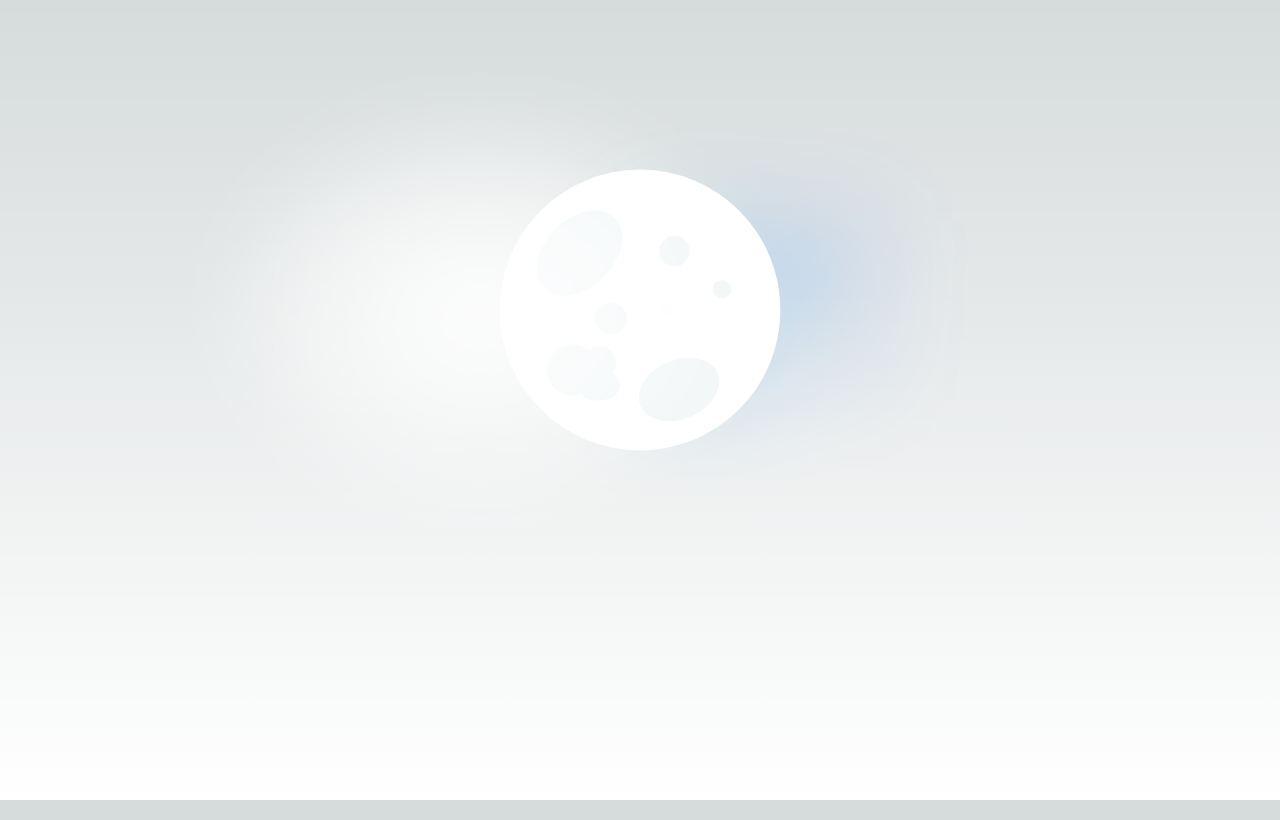
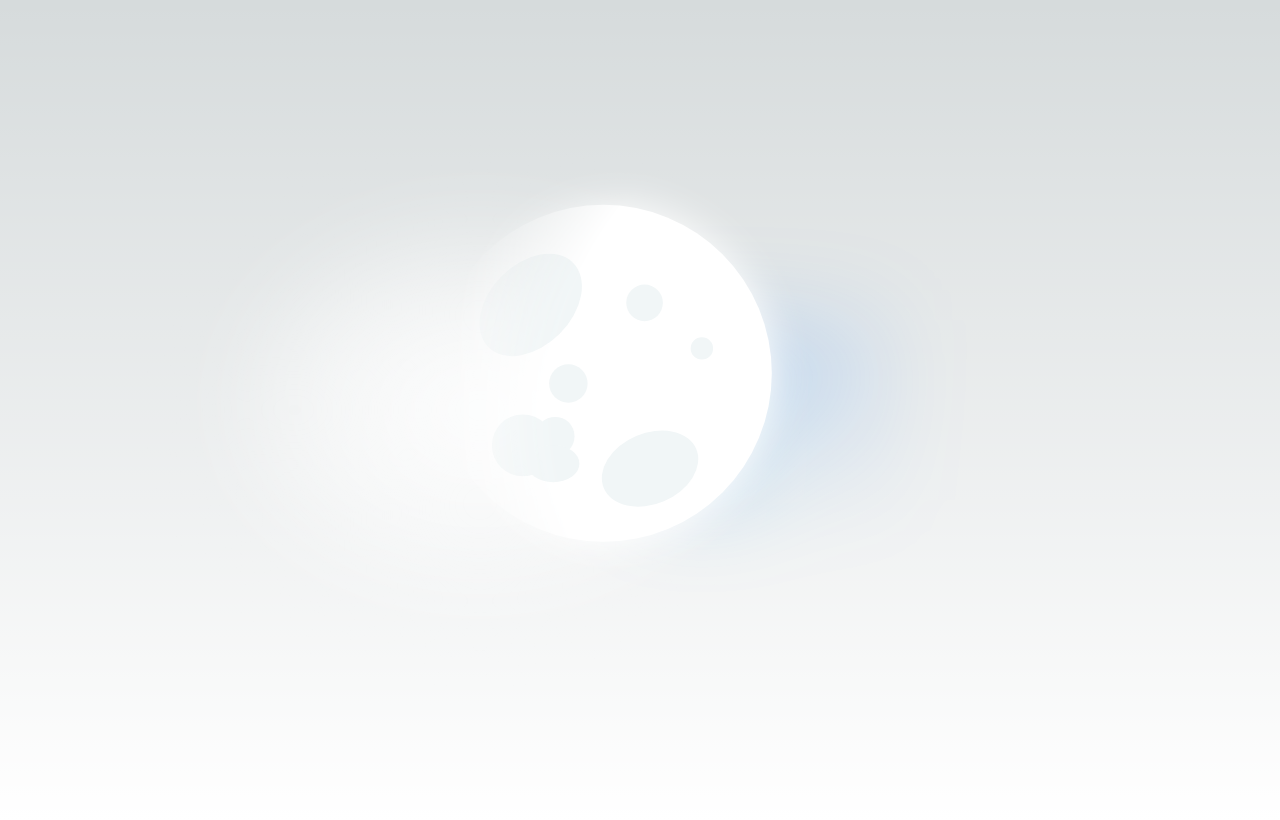
Before and after one commit to Adampatryk/moon-now, a Next.js app: page / in a window 1280 px wide. Built offline with nearby package versions, Linux system fonts and the light colour scheme.

Commit message:
moon glow, static css mask for todays phase

```diff
--- a/src/app/page.module.css
+++ b/src/app/page.module.css
@@ -34,10 +34,22 @@
   border-radius: var(--border-radius);
 }
 
-.code {
-  font-weight: 700;
-  font-family: var(--font-mono);
+.moon {
+  filter: drop-shadow(0 0 20px rgb(255 255 255));
+  mask-image: radial-gradient(circle at 100%, black 60%, rgba(0,0,0,.02) 80%);
+  mask-mode:alpha;
 }
+
+/* .mask {
+  mask-image: radial-gradient(circle at 100%, black 60%, rgba(0,0,0,.02) 80%);
+  mask-mode:alpha;
+}
+
+.glow {
+  -moz-box-shadow: 0 0 5px #fff;
+  -webkit-box-shadow: 0 0 5px #fff;
+  box-shadow: 0px 0px 5px #fff;
+} */
 
 .grid {
   display: grid;
--- a/src/app/page.tsx
+++ b/src/app/page.tsx
@@ -7,10 +7,11 @@ export default function Home() {
     <main className={styles.main}>
       <div className={styles.center}>
       <Image
+          className={styles.moon}
           src={MoonSvg}
           alt="Moon"
-          width={300}
-          height={300}
+          width={500}
+          height={500}
           priority
         />
       </div>
```
Also changed, not shown: public/moon.svg.
